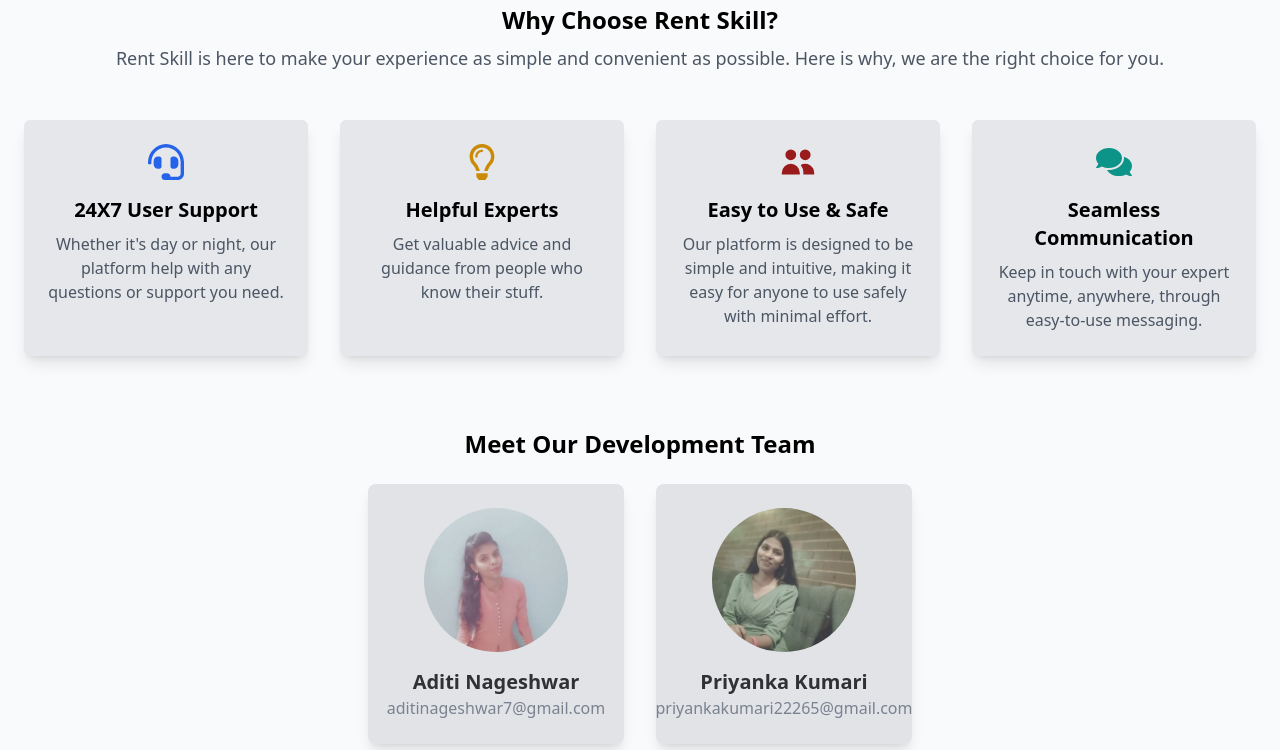
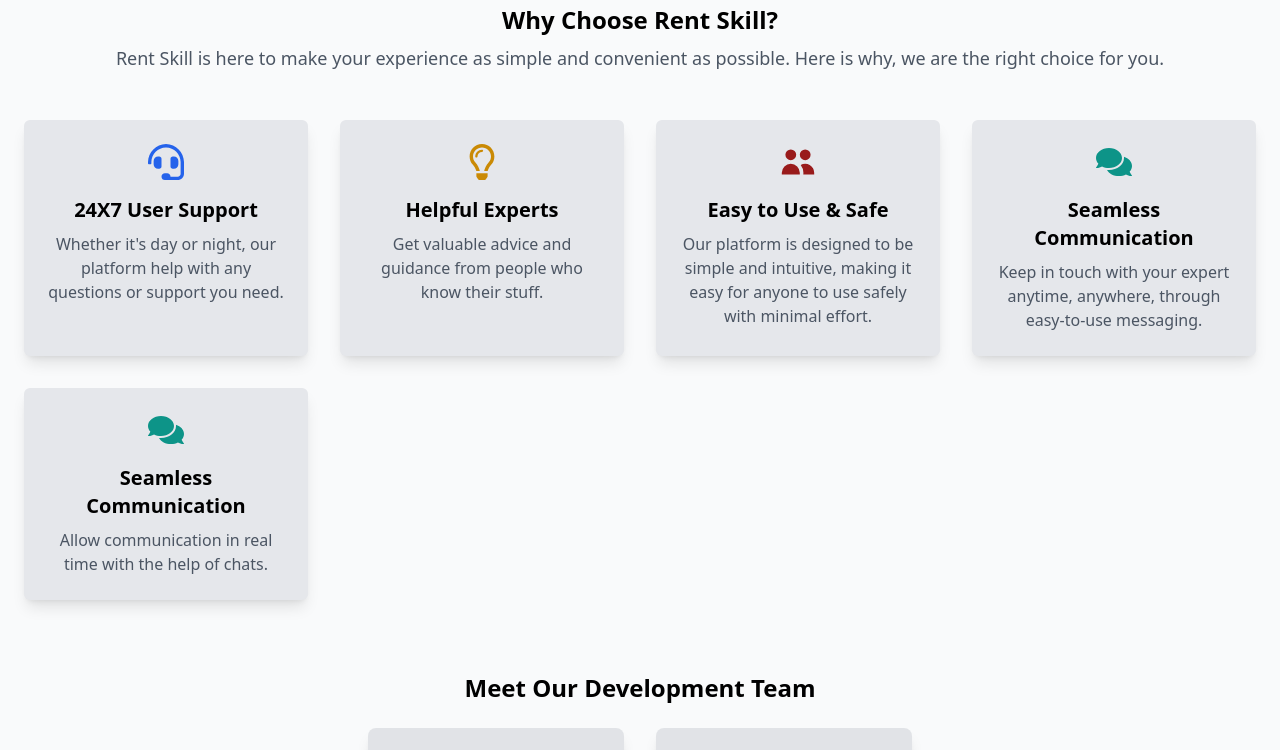
Before and after one commit to aditinageshwar/RentSkill, a React (Vite) app in the folder client/: page /aboutUs in a window 1280 px wide. Shown: the part 464-1214 px from the top of the page. Built offline with nearby package versions, Linux system fonts and the light colour scheme; no server answers.

Commit message:
New update

```diff
--- a/client/src/component/About.jsx
+++ b/client/src/component/About.jsx
@@ -104,6 +104,15 @@ const AboutUs = () => {
             Keep in touch with your expert anytime, anywhere, through easy-to-use messaging.
           </p>
         </div>
+
+        {/* Easy Communication */}
+        <div className="flex flex-col items-center bg-gray-200 shadow-lg rounded-md p-6 hover:shadow-xl transition-shadow duration-300 ease-in-out">
+          <FaComments className="text-4xl text-teal-600 mb-4" />
+          <h3 className="text-xl font-semibold mb-2">Seamless Communication</h3>
+          <p className="text-gray-600">
+            Allow communication in real time with the help of chats.
+          </p>
+        </div>
       </div>
     </section>
 
```
